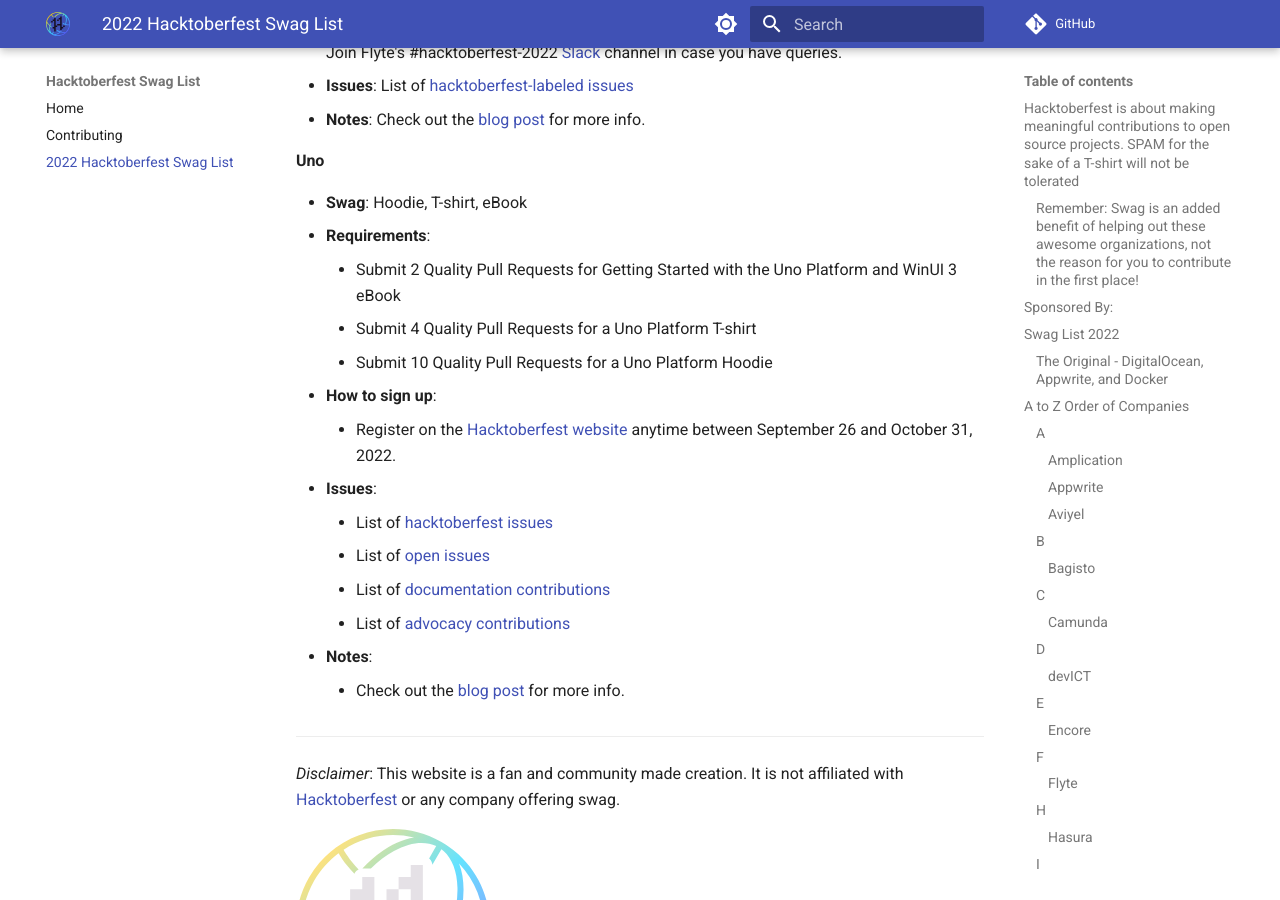
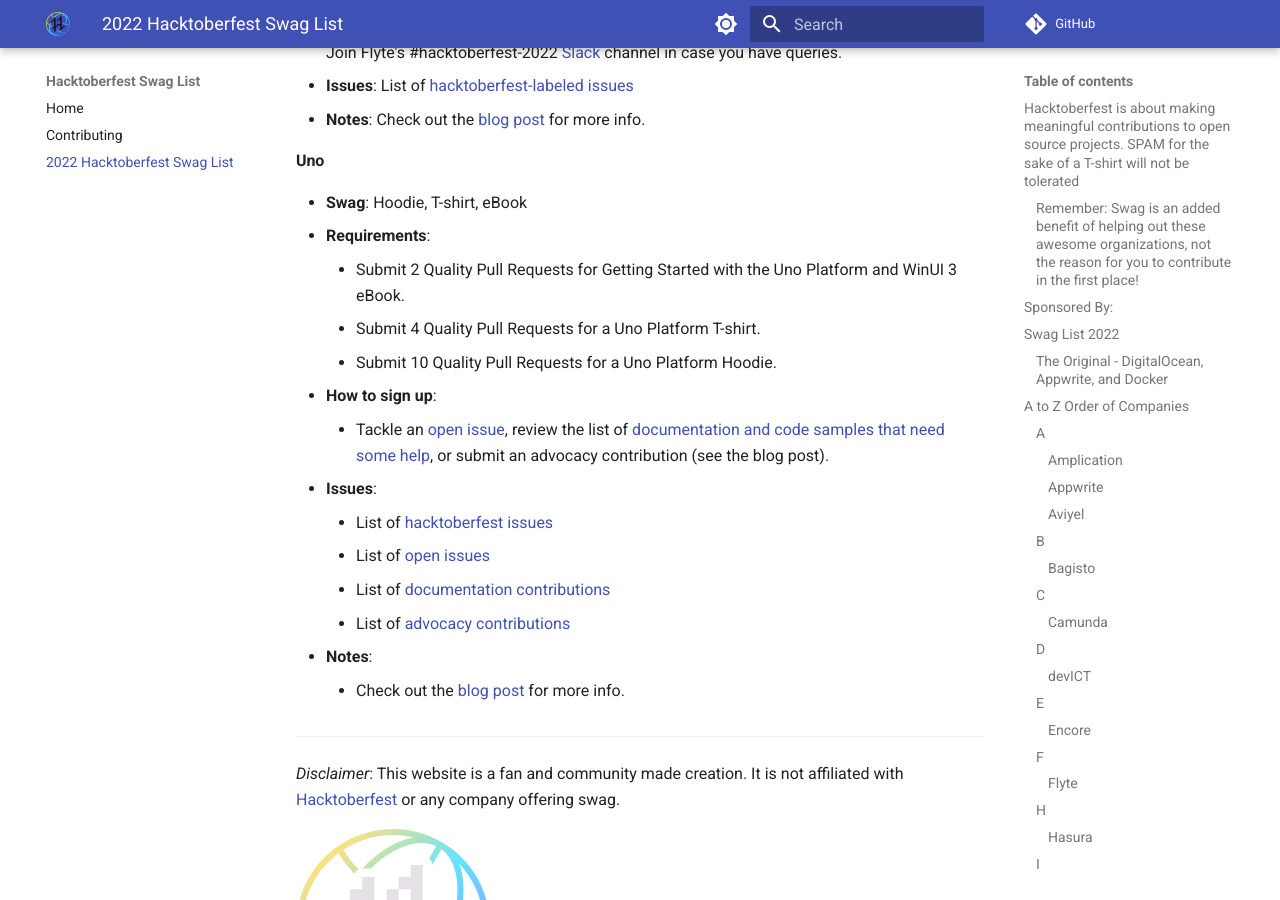
Before and after one commit to crweiner/hacktoberfest-swag-list, an MkDocs documentation site: the page built from docs/list.md, in a window 1280 px wide and 900 px high, scrolled down 11849 px. Built offline with MkDocs 1.6.1 and Material for MkDocs 9.7.7, drawn with Linux system fonts in a browser that asks for light colours; comment, search, counter and statistics services are not loaded.

Commit message:
Add more detail to Uno

```diff
--- a/docs/list.md
+++ b/docs/list.md
@@ -336,11 +336,11 @@
 
 - **Swag**: Hoodie, T-shirt, eBook
 - **Requirements**:
-    - Submit 2 Quality Pull Requests for Getting Started with the Uno Platform and WinUI 3 eBook
-    - Submit 4 Quality Pull Requests for a Uno Platform T-shirt
-    - Submit 10 Quality Pull Requests for a Uno Platform Hoodie
+    - Submit 2 Quality Pull Requests for Getting Started with the Uno Platform and WinUI 3 eBook.
+    - Submit 4 Quality Pull Requests for a Uno Platform T-shirt.
+    - Submit 10 Quality Pull Requests for a Uno Platform Hoodie.
 - **How to sign up**:
-    - Register on the [Hacktoberfest website](https://hacktoberfest.com/){:target="\_blank"} anytime between September 26 and October 31, 2022.
+    - Tackle an [open issue](https://github.com/unoplatform/uno/issues){:target="_blank"}, review the list of [documentation and code samples that need some help](https://github.com/orgs/unoplatform/projects/77/views/1){:target="_blank"}, or submit an advocacy contribution (see the blog post).
 - **Issues**:
     - List of [hacktoberfest issues](https://github.com/unoplatform/uno/labels/hacktoberfest){:target="_blank"}
     - List of [open issues](https://github.com/unoplatform/uno/issues){:target="_blank"}
```
